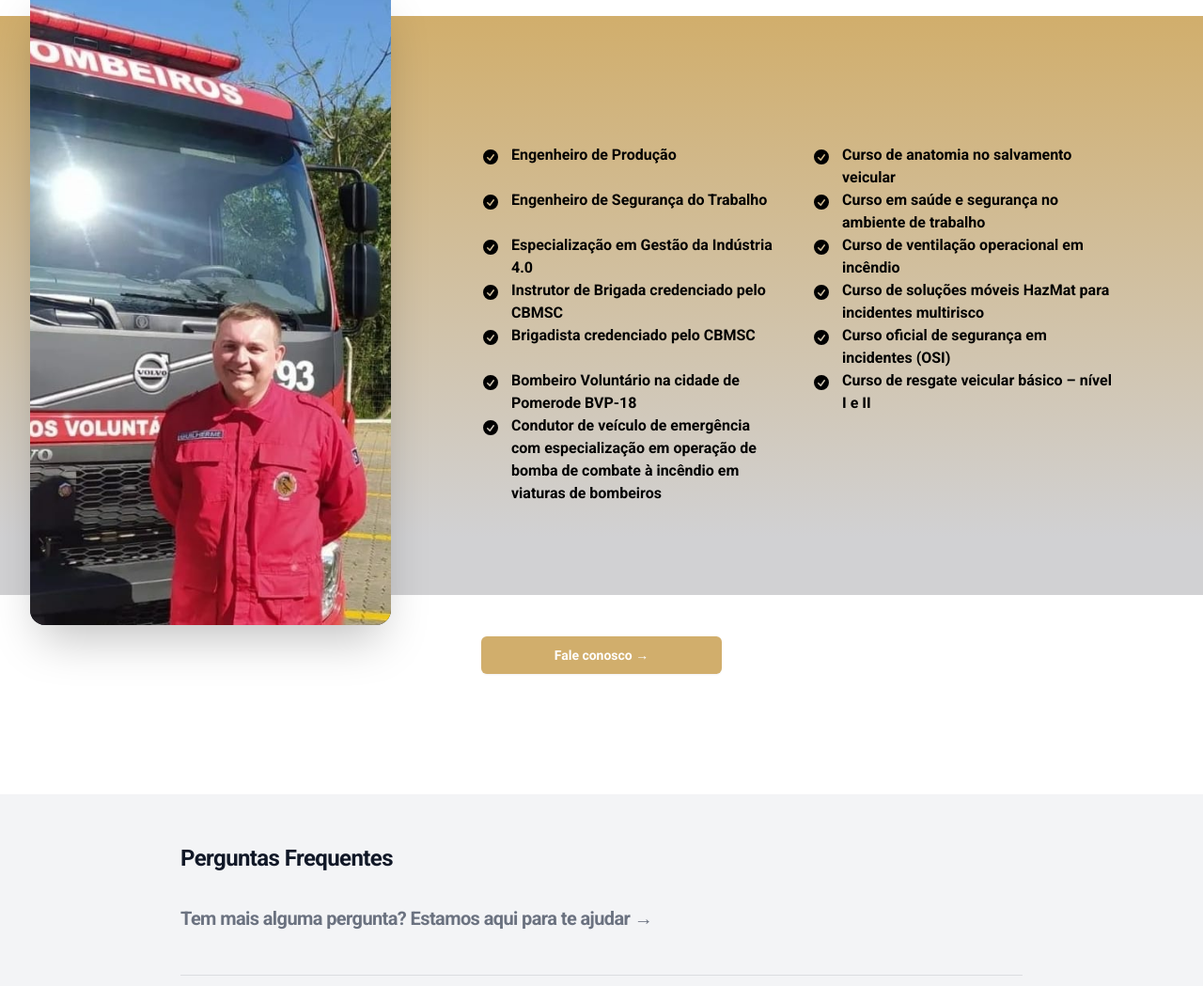
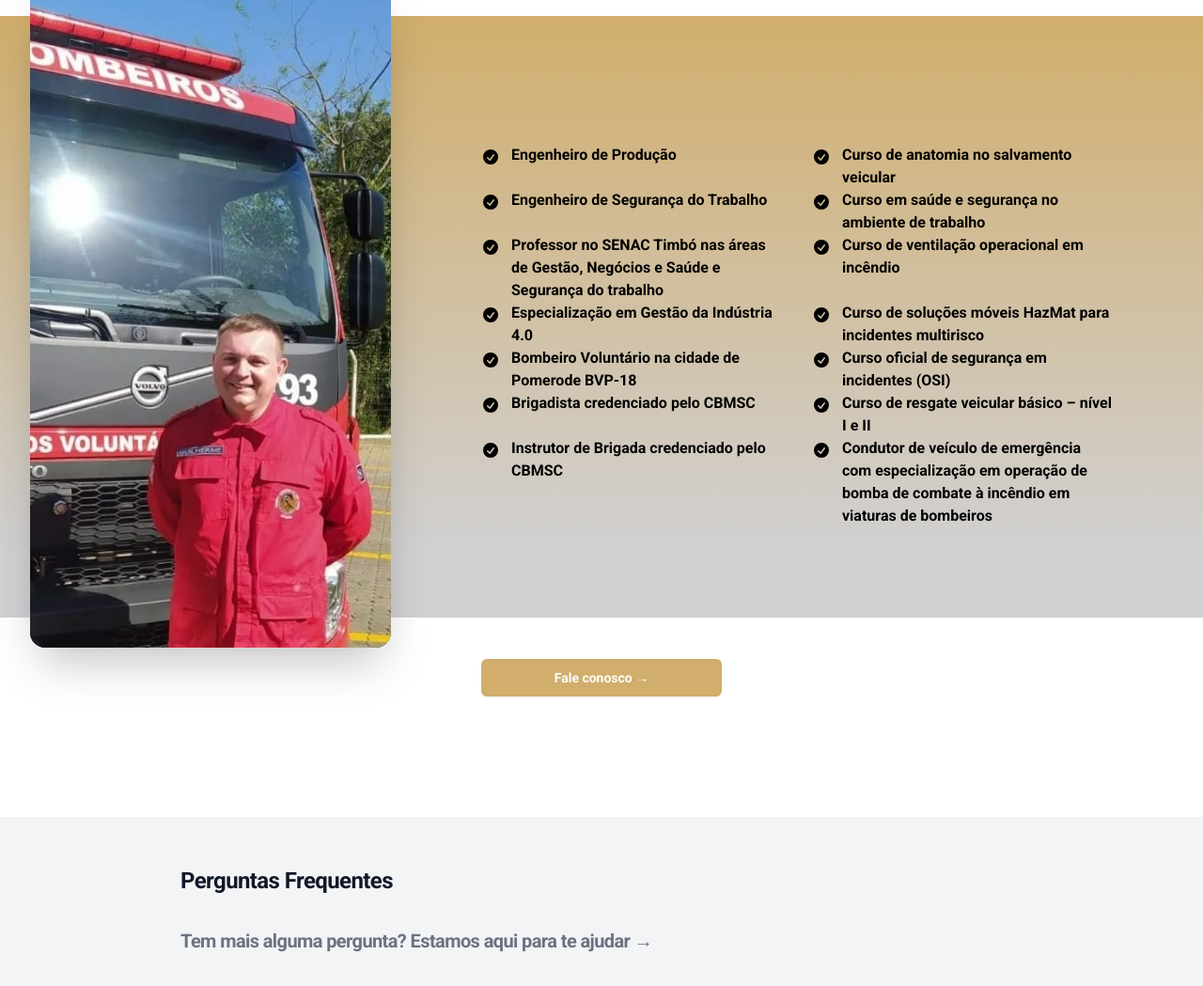
Before and after one commit to FrancianeMenestrina/ewald-engenharia-site, a Gatsby site: page / in a window 1280 px wide. Shown: the part 2325-3374 px from the top of the page at 94% size. Built offline with nearby package versions, Linux system fonts and the light colour scheme; Gatsby itself is replaced by a stand-in of ours.

Commit message:
Perfil Gui

```diff
--- a/src/components/PerfilGui/index.js
+++ b/src/components/PerfilGui/index.js
@@ -8,15 +8,17 @@ const benefits = [
   "Curso de anatomia no salvamento veicular",
   "Engenheiro de Segurança do Trabalho",
   "Curso em saúde e segurança no ambiente de trabalho",
+  "Professor no SENAC Timbó nas áreas de Gestão, Negócios e Saúde e Segurança do trabalho",
+  "Curso de ventilação operacional em incêndio",
   "Especialização em Gestão da Indústria 4.0",
-  "Curso de ventilação operacional em incêndio",
-  "Instrutor de Brigada credenciado pelo CBMSC",
   "Curso de soluções móveis HazMat para incidentes multirisco",
-  "Brigadista credenciado pelo CBMSC",
+  "Bombeiro Voluntário na cidade de Pomerode BVP-18",
 
   "Curso oficial de segurança em incidentes (OSI)",
-  "Bombeiro Voluntário na cidade de Pomerode BVP-18",
+  "Brigadista credenciado pelo CBMSC",
   "Curso de resgate veicular básico – nível I e II",
+  "Instrutor de Brigada credenciado pelo CBMSC",
+
   "Condutor de veículo de emergência com especialização em operação de bomba de combate à incêndio em viaturas de bombeiros",
 ];
 
```
Also changed, not shown: src/pages/index.js (+21 -0 lines), src/templates/service.js (+21 -0 lines), 2 other files.
